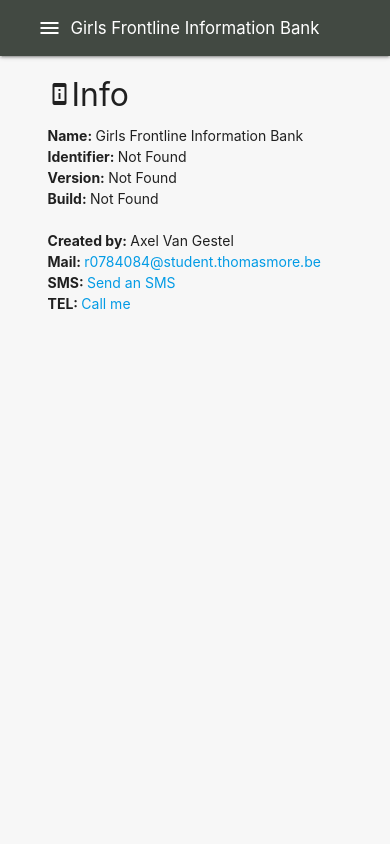
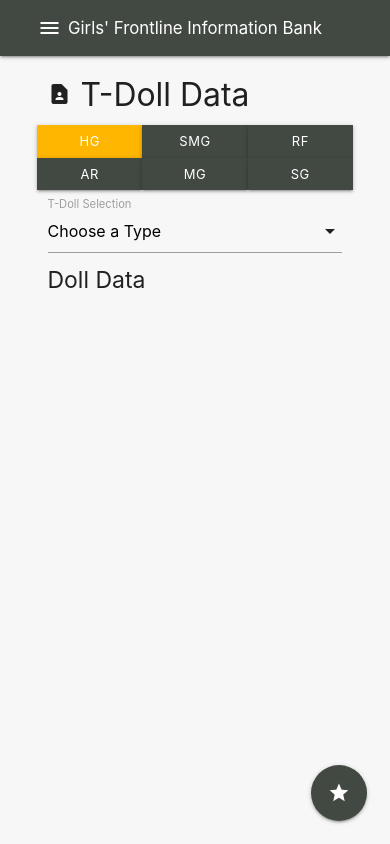
Before and after one commit to A-Van-Gestel/2APPAI1-CORDOVA-Project_Cordova_2020-2021, a website: page www/index.html in a window 390 px wide. Drawn offline with Linux system fonts and the light colour scheme; some packages are replaced by stand-ins of ours.

Commit message:
Updated: Icon; changed tab order; small changes here and there

```diff
--- a/config.xml
+++ b/config.xml
@@ -1,6 +1,6 @@
 <?xml version='1.0' encoding='utf-8'?>
-<widget id="be.axelvangestel.project" version="0.7.6" xmlns="http://www.w3.org/ns/widgets" xmlns:cdv="http://cordova.apache.org/ns/1.0">
-    <name>Girls Frontline Information Bank</name>
+<widget id="be.axelvangestel.project" version="0.8.0" xmlns="http://www.w3.org/ns/widgets" xmlns:cdv="http://cordova.apache.org/ns/1.0">
+    <name>Girls' Frontline Information Bank</name>
     <description>
         A wiki like APP to get quickly get information about T-Dolls.
     </description>
--- a/www/css/app.css
+++ b/www/css/app.css
@@ -9,7 +9,7 @@
 
 /* --- Navbar CCS --- */
 .spa { display: none; }
-#tabAPPInfo { display: block; }
+#tabTDollData { display: block; }
 
 
 a.brand-logo {
--- a/www/index.html
+++ b/www/index.html
@@ -7,13 +7,13 @@
     <link rel="stylesheet" href="https://fonts.googleapis.com/icon?family=Material+Icons">
     <link rel="stylesheet" href="css/materialize.1.0.0.min.css">
     <link rel="stylesheet" href="css/app.min.css">
-    <title>Girls Frontline Information Bank</title>
+    <title>Girls' Frontline Information Bank</title>
 </head>
 <body class="white_glf">
 <header class="navbar-fixed">
     <nav class="grey_gfl">
         <div class="nav-wrapper container">
-            <a href="#!" class="brand-logo center">Girls&nbsp;Frontline&nbsp;Information&nbsp;Bank</a>
+            <a href="#!" class="brand-logo center">Girls'&nbsp;Frontline&nbsp;Information&nbsp;Bank</a>
             <a href="#!" data-target="nav-mobile" class="sidenav-trigger show-on-large">
                 <i class="material-icons">menu</i>
             </a>
@@ -26,20 +26,20 @@
     <ul id="nav-mobile" class="sidenav">
     <!-- sideNav title -->
         <li><div class="user-view grey_gfl white_glf-text">
-            <p class="name">Girls Frontline Information Bank</p>
+            <p class="name">Girls' Frontline Information Bank</p>
             <p class="email">GFIB ver. <span id="APP_info_version"></span></p>
         </div></li>
         <!-- sideNav Tab 1 -->
-        <li><a href="#!" data-show="tabAPPInfo" class="waves-effect"><i class="material-icons">perm_device_information</i>Info</a></li>
+        <li><a href="#!" data-show="tabTDollData" class="waves-effect"><i class="material-icons">contact_page</i>T-Doll Data</a></li>
         <li><div class="divider"></div></li>
         <!-- sideNav Tab 2 -->
-        <li><a href="#!" data-show="tabTDollData" class="waves-effect"><i class="material-icons">contact_page</i>T-Doll Data</a></li>
+        <li><a href="#!" data-show="tabBuildTime" class="waves-effect"><i class="material-icons">build</i>Build Time</a></li>
         <li><div class="divider"></div></li>
         <!-- sideNav Tab 3 -->
-        <li><a href="#!" data-show="tabBuildTime" class="waves-effect"><i class="material-icons">build</i>Build Time</a></li>
+        <li><a href="#!" data-show="tabFavorite" class="waves-effect"><i class="material-icons">bookmarks</i>Favorite</a></li>
         <li><div class="divider"></div></li>
         <!-- sideNav Tab 4 -->
-        <li><a href="#!" data-show="tabFavorite" class="waves-effect"><i class="material-icons">bookmarks</i>Favorite</a></li>
+        <li><a href="#!" data-show="tabAPPInfo" class="waves-effect"><i class="material-icons">perm_device_information</i>Info</a></li>
     </ul>
 
 
@@ -50,7 +50,7 @@
             <div class="col s12">
                 <h4><i class="material-icons">perm_device_information</i>Info</h4>
                 <div>
-                    <b>Name: </b>Girls Frontline Information Bank
+                    <b>Name: </b>Girls' Frontline Information Bank
                     <div id="APP_info_all">
                         <b>Identifier: </b>Not Found<br>
                         <b>Version: </b>Not Found<br>
@@ -163,14 +163,18 @@
                 <h4>No network connection</h4>
                 <p id="networkState" class="email"><b>Netwerk: </b>No Data</p>
                 <p id="GFLC_API_Loaded" class="email"><b>GFL-Core API: </b>Not loaded</p>
-                <p>This app needs an internet connection so please turn on your WiFi or Mobile Data connection and press retry.</p>
+                <p>This app needs an internet connection to work so make sure your Wi-Fi or Mobile Data is on and press retry.</p>
             </div>
             <div class="modal-footer">
                 <a id="NetworkModal_Retry" class="waves-effect waves-green btn-flat">Retry</a>
             </div>
         </div>
-    </div>
 </main>
+
+
+
+
+<!-- TODO: .js to .min.js -->
 <script src="js/jquery.3.5.1min.js"></script>
 <script src="js/materialize.1.0.0.min.js"></script>
 <script src="cordova.js"></script>
@@ -183,6 +187,9 @@
 </body>
 </html>
 
-<!--DONE: Implement Network check (Modal)-->
-<!--DONE: Replace current Reload with "location.reload();"-->
-<!--DONE: Code selector Buttons in (or replace with dropdown)-->
+
+<!-- TODO: Improve app icon -->
+<!-- TODO: (optional) Add Welcome page -->
+<!-- TODO: (optional) Add option to purge favorites -->
+<!-- TODO: (optional) Add T-Doll Tile Buffs display -->
+<!-- TODO: (optional) Add T-Doll Skill display -->
--- a/www/js/app.js
+++ b/www/js/app.js
@@ -14,15 +14,7 @@ $(function () {
 
 
     // Form Selection Initialization (dropdowns)
-    $(document).ready(function () {
-        $('select').formSelect();
-        $('.timepicker').timepicker({
-            defaultTime: '00:20:00',
-            twelveHour: false, // change to 12 hour AM/PM clock from 24 hour
-            autoClose: false,
-            vibrate: true
-        });
-    });
+    $('select').formSelect();
 });
 
 
```
Also changed, not shown: README.md, resources/icon.png, www/css/app.min.css, www/js/app.min.js, 7 other files.
